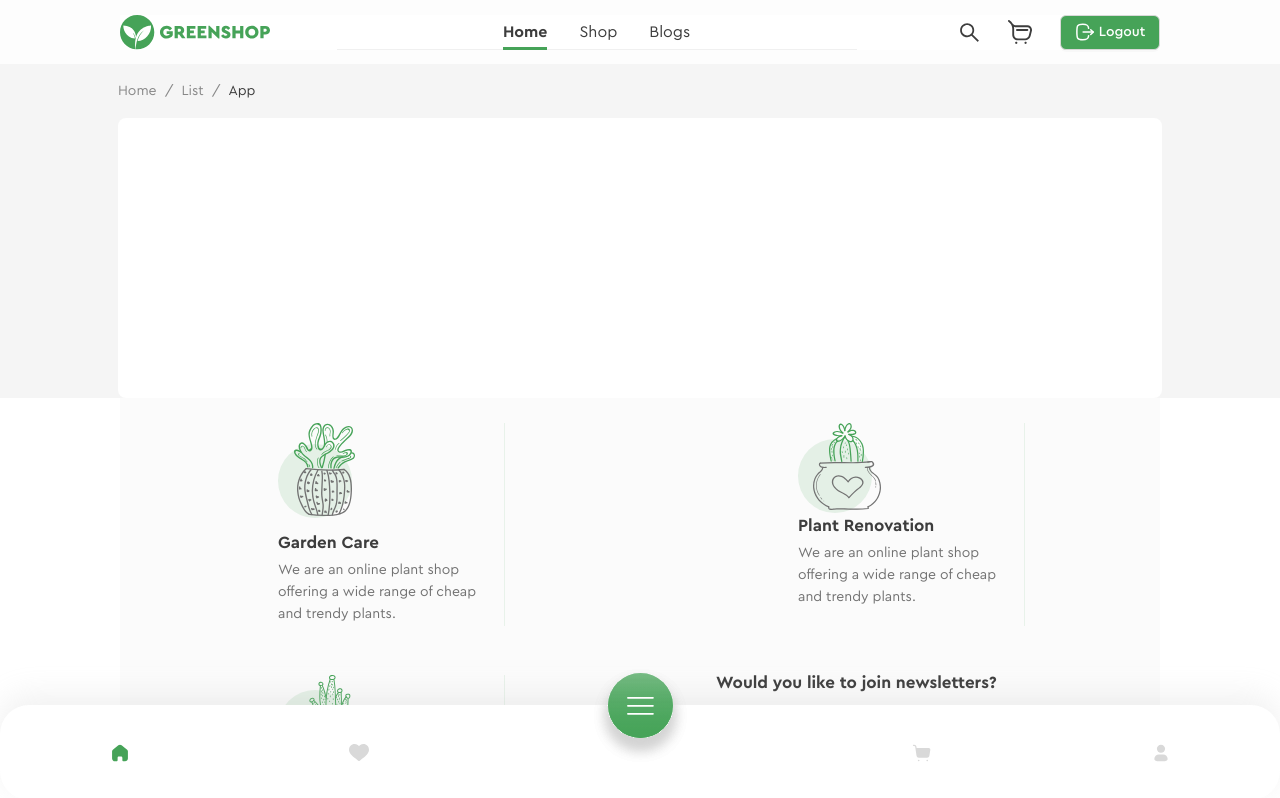
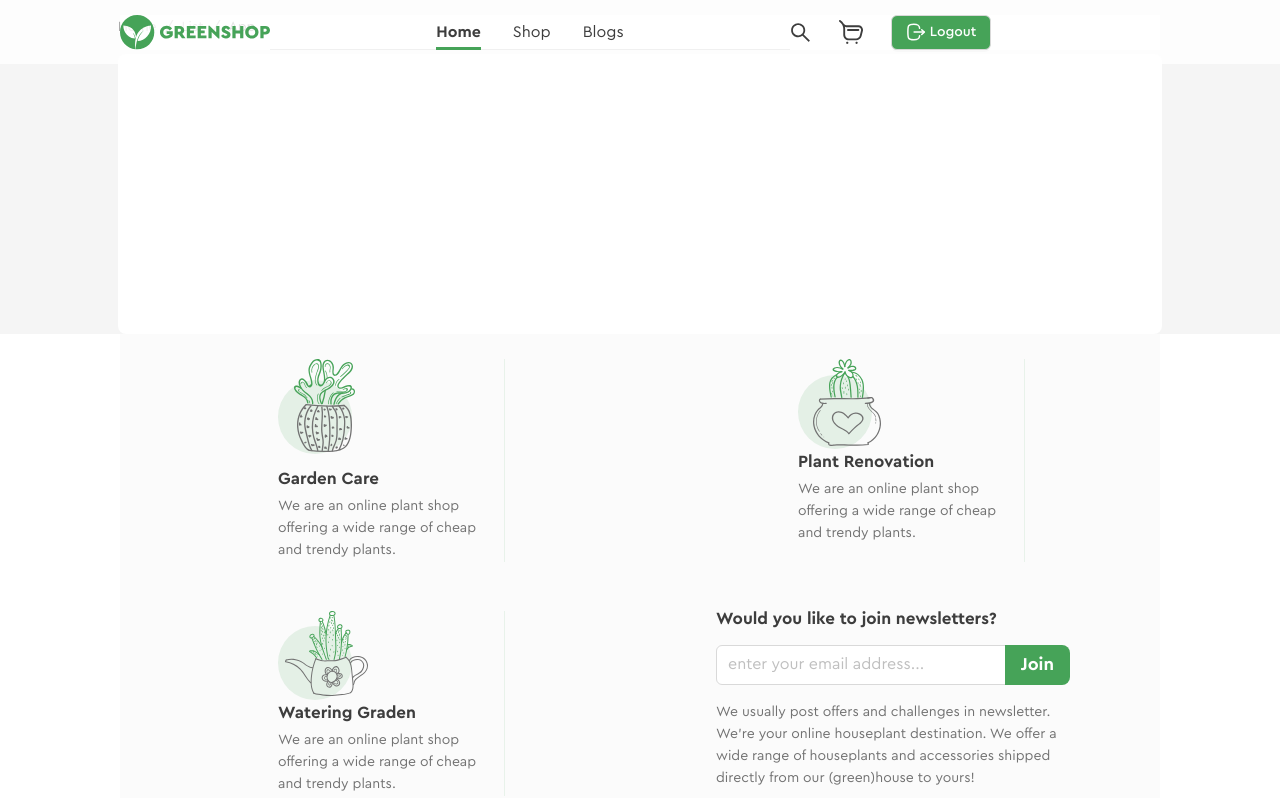
Before and after one commit to Svetlana148/Online_shop, a React (Create React App) app: page / in a window 1280 px wide. Shown: the top 798 px of the page. Built offline with nearby package versions, Linux system fonts and the light colour scheme.

Commit message:
SCRUM-18 Mobile Menu. Part 2

```diff
--- a/src/AppLayout/AppLayout.tsx
+++ b/src/AppLayout/AppLayout.tsx
@@ -43,7 +43,6 @@ function App() {
             }}>
 
 
-
             <AppHeader/>
             <AppContent />
             <AppFooter />
--- a/src/components/AppContent/AppContent.tsx
+++ b/src/components/AppContent/AppContent.tsx
@@ -31,7 +31,7 @@ const AppContent:React.FC<PropsType> = (props) => {
 	return (
 
 
-		<Content style={{ padding: '0 118px' }}>
+		<Content style={{ padding: '0 118px' }} >
 
 			<Breadcrumb style={{ margin: '16px 0' }}>
 				<Breadcrumb.Item>Home</Breadcrumb.Item>
--- a/src/components/AppHeader/AppHeader.module.css
+++ b/src/components/AppHeader/AppHeader.module.css
@@ -3,15 +3,14 @@
 	background:rgba(255, 255, 255, 0.856);
 	display: flex;
 	align-items: center;
-	line-height: 35px;
 }
 
 
 
 .header_Row{
+	line-height: 35px;
 	width: 100%;
 	background:rgba(255, 255, 255, 0.856);
-
 }
 
 
@@ -21,7 +20,6 @@
 	height: 35px;
 	background: rgba(255, 255, 255, 0.856);
 	float: left;
-	/* margin-inline-end: 200px; */
 	line-height: 0px;
 }
 
@@ -30,7 +28,6 @@
 .header_menu {
 
 	justify-content: center;
-	/* font-family: 'Hanged_Letters'; */
 	font-size: 16px;
 	color: #3d3d3d;
 
@@ -41,7 +38,6 @@
 
 	/* Выбранный элемент */
 	:global(.ant-menu-item-selected:after) {
-		/* font-weight: 700 !important;  */
 		color: #46a358 !important;
 		border-bottom-width: 3px !important;
 		border-bottom-color: #46a358 !important;
@@ -54,21 +50,11 @@
 	}
 }
 
-/* .ant-menu-item-selected:after {
-	background-color: #46a358
- } */
-
-
-
-
-
-
 .loginBlock{
 	display: flex;
 	float: right;
 	gap: 2em;
 	align-items: center;
-
 }
 
 .basket_img{
@@ -100,25 +86,15 @@
 
 
 
+/* sm = 900------------------------------------------------------------- */
 
-
-
-.footerMobile {
-
+.headerMobile {
 	position: fixed;
 	bottom: 0;
 	right: 0;
 	width: 100%;
 	z-index: 100;
 
-
-	background: #fff ;
-
-
-	background: rgb(255, 255, 255);
-	box-shadow: 0px -10px 30px 0px rgba(184, 184, 184, 0.2);
-
-	border-radius: 29px;
 	width: 100%;
 	min-width: 100%;
 	height: 95px;
@@ -128,12 +104,12 @@
 	align-items: center;
 	justify-content: space-around;
 
+	background: rgb(255, 255, 255);
+	box-shadow: 0px -10px 30px 0px rgba(184, 184, 184, 0.2);
+	border-radius: 29px;
 }
 
 
-.footerMobileButton {
-
-	margin: -63px 0 0 0 ;
-
-	/* z-index: 100; */
+.hederMobileButton {
+	margin: -53px 0 0 0 ;
 }
--- a/src/components/AppHeader/AppHeader.tsx
+++ b/src/components/AppHeader/AppHeader.tsx
@@ -18,10 +18,6 @@ import likeIcon from '../../resources/img/AppMenu/likeIcon.svg';
 import userIcon from '../../resources/img/AppMenu/userIcon.svg';
 
 
-import Example from './AppHeaderMenu';
-
-
-
 
 const { Header } = Layout;
 const { useBreakpoint } = Grid;
@@ -36,23 +32,19 @@ const AppHeader:React.FC= (props) => {
 
 
 	return (
-		<Header className= {s.header} style={{ padding: '0 120px' }}>
+		<div style={{height: screens.lg ? "65" : "0" }}>
+			<Header className= {s.header} style={{ padding: '0 120px' ,
+																visibility: screens.lg ? "visible" : "hidden" }}>
 
-			<div className="header__burger">
-				<span></span>
-			</div>
-
-			<Row className={s.header_Row}>
-				<Col span={5}>
+				<Row className={s.header_Row}	>
+					<Col span={5} flex="none" style={{minWidth: "150px"}}>
 						<div className={s.appHeader_logo}>
 							<img src={OnlineShopLogo} alt=''></img>
 						</div>
 					</Col>
 
 
-
-
-				<Col span={12}>
+					<Col span={12} flex="auto">
 
 						{/* Для кастомизации дизайна	 */}
 						<ConfigProvider
@@ -85,7 +77,6 @@ const AppHeader:React.FC= (props) => {
 							>
 
 
-
 							<Menu
 								// theme="dark"
 								mode="horizontal"
@@ -93,37 +84,19 @@ const AppHeader:React.FC= (props) => {
 								style={{ visibility: screens.lg ? "visible" : "hidden" }}
 								className={s.header_menu}>
 
-
 									<Menu.Item key="1" > <NavLink to="/home" className={s.menu__link }>Home</NavLink></Menu.Item>
 									<Menu.Item key="2" className={s.menu_item}> <NavLink to="/shop">Shop</NavLink></Menu.Item>
 									<Menu.Item key="3" className={s.menu_item}> <NavLink to="/blogs">Blogs</NavLink></Menu.Item>
 
 
-
-
 							</Menu>
 						</ConfigProvider>
-
 					</Col>
 
 
-
-
-				<Col span={7} >
+					<Col span={7} flex="none">
 
 						<div className={s.loginBlock}>
-
-
-						{/* <div className="space-align-container">
-							<div className="space-align-block"> */}
-								{/* <Space size='middle' align="baseline"> */}
-
-
-								{/* <Flex  align={'center'}>
-								<SearchOutlined style={{ fontSize: '1.5em' }} />
-								<img className={s.basket_img} src={basket} alt='' />
-								</Flex> */}
-
 
 							<SearchOutlined style={{ fontSize: '1.5em' }} />
 							<img className={s.basket_img} src={basket} alt='' />
@@ -131,35 +104,25 @@ const AppHeader:React.FC= (props) => {
 							<Button className={s.header_button}>
 								<img src={logout} alt='' />
 								Logout</Button>
-								{/* </Space>			 */}
 
 						</div>
-						{/* </div>
-					</div> */}
-
 					</Col>
-
 				</Row>
+			</Header>
 
 
-			{/* <Affix  style={{ position: 'absolute', bottom: 0, right: 0 }} offsetBottom={200}>
-				<Button type="primary">Fixed at the top of container</Button>
-			</Affix> */}
-
-
-			<div className={s.footerMobile}>
+			{/* Mobile Header menu ------sm = 900----------------------------------------------------------------- */}
+			<div className={s.headerMobile} 	style={{ visibility: !screens.lg ? "visible" : "hidden" }}>
 					<img src={homeIcon} alt="" />
 					<img src={likeIcon} alt="" />
 
-				<div className={s.footerMobileButton}>
+					<div className={s.hederMobileButton}>
 						<img src={burgerButton} alt="" />
 					</div>
 					<img src={basketIcon} alt="" />
 					<img src={userIcon} alt="" />
 				</div>
-
-		</Header>
-
+		</div>
 	);
 }
 
```
Also changed, not shown: src/AppLayout/AppLayout.module.css (+1 -9 lines), src/components/AppHeader/AppHeaderMenu.tsx (deleted, +0 -22 lines). Lines whose indentation alone changed are shown as unchanged.
